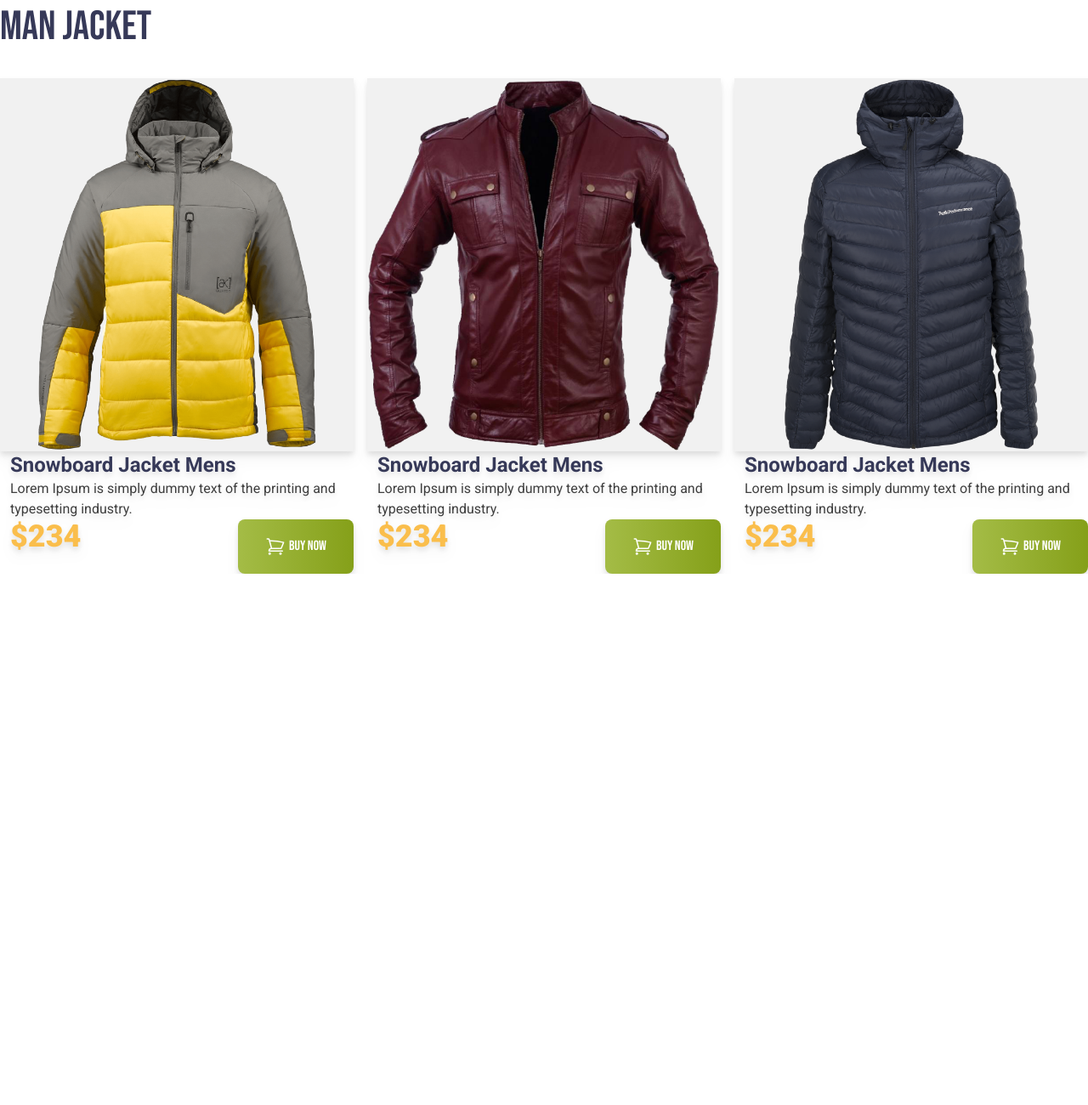
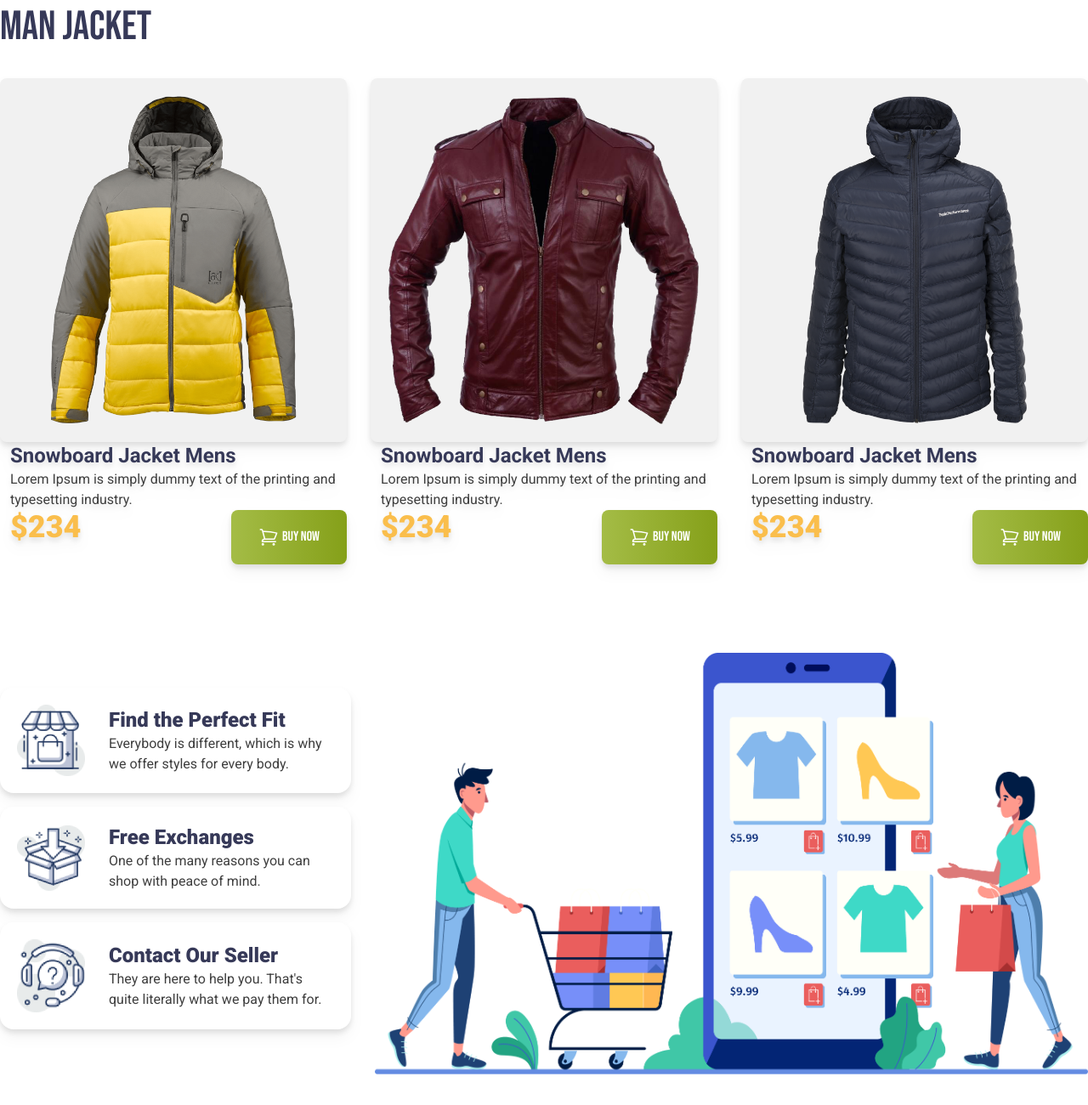
Before and after one commit to alamin-02/penguin-fashion, a plain HTML site: page index.html in a window 1280 px wide. Shown: the part 1421-2721 px from the top of the page at 85% size. Before the commit the page ends 2096 px from the top, so only its background shows below. Drawn offline with nearby package versions, Linux system fonts and the light colour scheme.

Commit message:
added footer section

```diff
--- a/index.html
+++ b/index.html
@@ -29,6 +29,7 @@
         .font-roboto {
             font-family: "Roboto", sans-serif;
         }
+
     </style>
 </head>
 
@@ -130,13 +131,13 @@
                 </div>
             </div>
         </section>
-        <section class="font-bold">
+        <section class="font-bold mb-14">
             <h3 class="text-5xl font-bebas text-[#363958] my-9">Man Jacket</h3>
             <!-- Jacket 4 -->
-            <div class=" grid lg:grid-cols-3 md:grid-cols-2 grid-cols-1 gap-4">
+            <div class=" grid lg:grid-cols-3 md:grid-cols-2 grid-cols-1 gap-7">
                 <div class="drop-shadow-lg">
                     <div class="space-x-3 font-roboto ">
-                        <div class="bg-[#F1F1F1] ">
+                        <div class="bg-[#F1F1F1] p-5 rounded-lg">
                             <img src="./images/jacket-4.png" alt="">
                         </div>
                         <h4 class="text-2xl text-[#363958]">Snowboard Jacket Mens</h4>
@@ -146,8 +147,8 @@
                             <p class="text-[#FABE4C] text-4xl font-black">$234</p>
                             <button
                                 class="px-8 py-5 bg-gradient-to-r from-[#A4BC46] to-[#85A019] rounded-lg uppercase font-medium flex items-center gap-1 text-white font-bebas"><svg
-                                    xmlns="http://www.w3.org/2000/svg" fill="none" viewBox="0 0 24 24" stroke-width="1.5"
-                                    stroke="currentColor" class="size-6 inline">
+                                    xmlns="http://www.w3.org/2000/svg" fill="none" viewBox="0 0 24 24"
+                                    stroke-width="1.5" stroke="currentColor" class="size-6 inline">
                                     <path stroke-linecap="round" stroke-linejoin="round"
                                         d="M2.25 3h1.386c.51 0 .955.343 1.087.835l.383 1.437M7.5 14.25a3 3 0 0 0-3 3h15.75m-12.75-3h11.218c1.121-2.3 2.1-4.684 2.924-7.138a60.114 60.114 0 0 0-16.536-1.84M7.5 14.25 5.106 5.272M6 20.25a.75.75 0 1 1-1.5 0 .75.75 0 0 1 1.5 0Zm12.75 0a.75.75 0 1 1-1.5 0 .75.75 0 0 1 1.5 0Z" />
                                 </svg>
@@ -158,7 +159,7 @@
                 <!-- jacket 5 -->
                 <div class="drop-shadow-lg">
                     <div class="space-x-3 font-roboto ">
-                        <div class="bg-[#F1F1F1] " >
+                        <div class="bg-[#F1F1F1] p-5 rounded-lg">
                             <img src="./images/jacket-5.png" alt="">
                         </div>
                         <h4 class="text-2xl text-[#363958]">Snowboard Jacket Mens</h4>
@@ -168,8 +169,8 @@
                             <p class="text-[#FABE4C] text-4xl font-black">$234</p>
                             <button
                                 class="px-8 py-5 bg-gradient-to-r from-[#A4BC46] to-[#85A019] rounded-lg uppercase font-medium flex items-center gap-1 text-white font-bebas"><svg
-                                    xmlns="http://www.w3.org/2000/svg" fill="none" viewBox="0 0 24 24" stroke-width="1.5"
-                                    stroke="currentColor" class="size-6 inline">
+                                    xmlns="http://www.w3.org/2000/svg" fill="none" viewBox="0 0 24 24"
+                                    stroke-width="1.5" stroke="currentColor" class="size-6 inline">
                                     <path stroke-linecap="round" stroke-linejoin="round"
                                         d="M2.25 3h1.386c.51 0 .955.343 1.087.835l.383 1.437M7.5 14.25a3 3 0 0 0-3 3h15.75m-12.75-3h11.218c1.121-2.3 2.1-4.684 2.924-7.138a60.114 60.114 0 0 0-16.536-1.84M7.5 14.25 5.106 5.272M6 20.25a.75.75 0 1 1-1.5 0 .75.75 0 0 1 1.5 0Zm12.75 0a.75.75 0 1 1-1.5 0 .75.75 0 0 1 1.5 0Z" />
                                 </svg>
@@ -180,7 +181,7 @@
                 <!-- jacket-6 -->
                 <div class="drop-shadow-lg">
                     <div class="space-x-3 font-roboto ">
-                        <div class="bg-[#F1F1F1] ">
+                        <div class="bg-[#F1F1F1] p-5 rounded-lg">
                             <img src="./images/jacket-6.png" alt="">
                         </div>
                         <h4 class="text-2xl text-[#363958]">Snowboard Jacket Mens</h4>
@@ -190,8 +191,8 @@
                             <p class="text-[#FABE4C] text-4xl font-black">$234</p>
                             <button
                                 class="px-8 py-5 bg-gradient-to-r from-[#A4BC46] to-[#85A019] rounded-lg uppercase font-medium flex items-center gap-1 text-white font-bebas"><svg
-                                    xmlns="http://www.w3.org/2000/svg" fill="none" viewBox="0 0 24 24" stroke-width="1.5"
-                                    stroke="currentColor" class="size-6 inline">
+                                    xmlns="http://www.w3.org/2000/svg" fill="none" viewBox="0 0 24 24"
+                                    stroke-width="1.5" stroke="currentColor" class="size-6 inline">
                                     <path stroke-linecap="round" stroke-linejoin="round"
                                         d="M2.25 3h1.386c.51 0 .955.343 1.087.835l.383 1.437M7.5 14.25a3 3 0 0 0-3 3h15.75m-12.75-3h11.218c1.121-2.3 2.1-4.684 2.924-7.138a60.114 60.114 0 0 0-16.536-1.84M7.5 14.25 5.106 5.272M6 20.25a.75.75 0 1 1-1.5 0 .75.75 0 0 1 1.5 0Zm12.75 0a.75.75 0 1 1-1.5 0 .75.75 0 0 1 1.5 0Z" />
                                 </svg>
@@ -203,8 +204,40 @@
         </section>
         <!-- jacket section end -->
     </main>
-    <footer>
-
+    <footer class="max-w-7xl mx-auto mt-12">
+        <!-- our footer section -->
+        <section class="font-roboto flex items-center gap-7 justify-between flex-wrap-reverse lg:flex-nowrap">
+            <div class="space-y-4 mx-auto">
+                <div class="flex sm:flex-nowrap flex-wrap items-center p-5 drop-shadow-lg bg-white sm:gap-7 rounded-2xl text-center sm:text-left">
+                    <img class="w-20 mx-auto sm:mx-0" src="./icons/house.png" alt="">
+                    <div>
+                        <h2 class="text-[#363958] text-2xl font-black">Find the Perfect Fit</h2>
+                        <p class="text-[#3E3E3E]">Everybody is different, which is why we
+                            offer styles for every body.</p>
+                    </div>
+                </div>
+                <div class="flex sm:flex-nowrap flex-wrap items-center p-5 drop-shadow-lg bg-white sm:gap-7 rounded-2xl text-center sm:text-left">
+                    <img class="w-20 mx-auto sm:mx-0" src="./icons/box.png" alt="">
+                    <div>
+                        <h2 class="text-[#363958] text-2xl font-black">Free Exchanges</h2>
+                        <p class="text-[#3E3E3E]">One of the many reasons you can shop
+                            with peace of mind.</p>
+                    </div>
+                </div>
+                <div class="flex sm:flex-nowrap flex-wrap items-center p-5 drop-shadow-lg bg-white sm:gap-7 rounded-2xl text-center sm:text-left">
+                    <img class="w-20 mx-auto sm:mx-0" src="./icons/question.png" alt="">
+                    <div>
+                        <h2 class="text-[#363958] text-2xl font-black">Contact Our Seller</h2>
+                        <p class="text-[#3E3E3E]">They are here to help you. That's quite
+                            literally what we pay them for.</p>
+                    </div>
+                </div>
+            </div>
+            <!-- footer image section -->
+            <div class="w-full mt-12 mb-9">
+                <img class="w-full" src="./images/shopping.png" alt="">
+            </div>
+        </section>
     </footer>
 </body>
 
```
Lines whose indentation alone changed are shown as unchanged.
